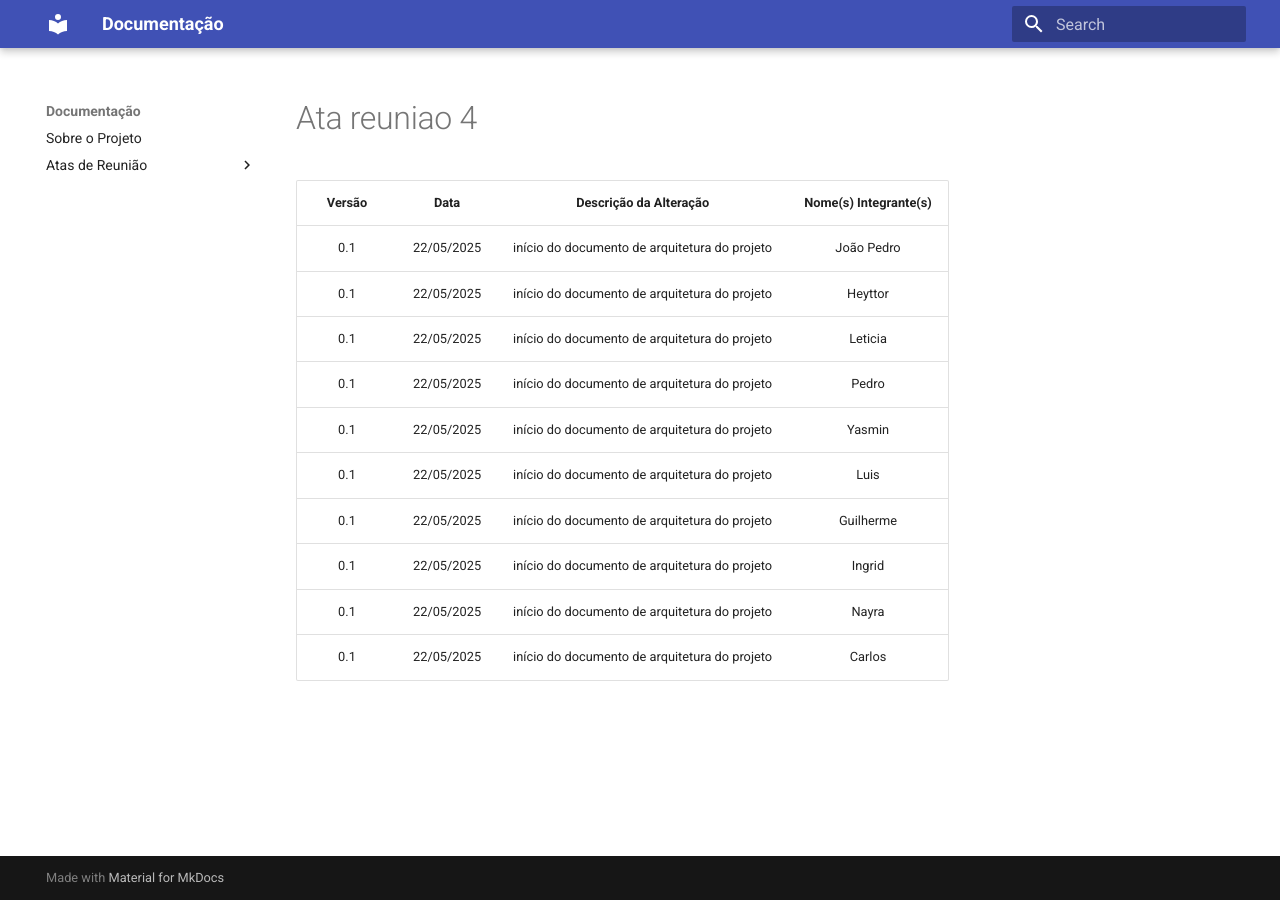
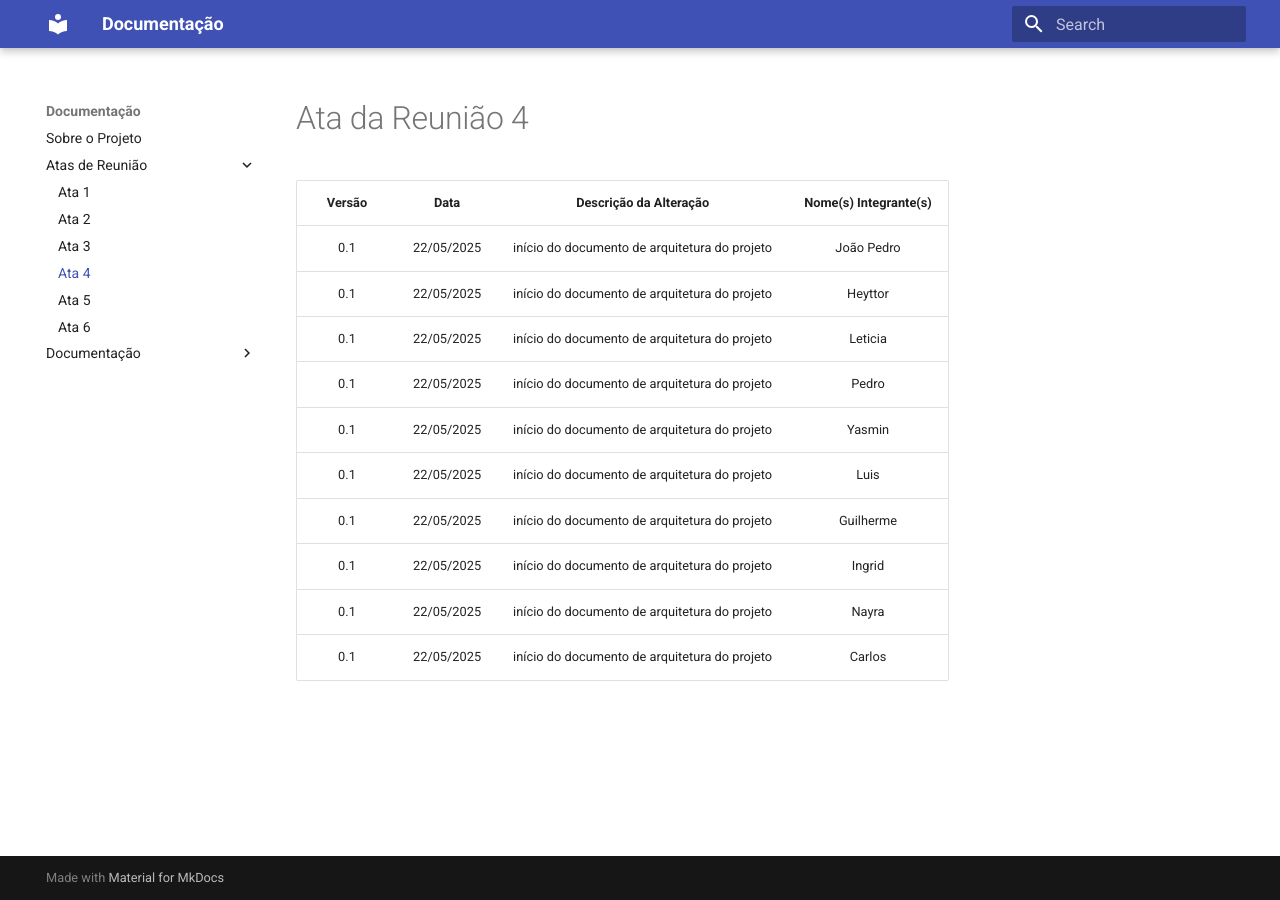
Before and after one commit to yaabdon/mds_othala_project, an MkDocs documentation site: the page built from docs/atas-reuniao/ata-reuniao-4.md, in a window 1280 px wide. Built offline with MkDocs 1.6.1 and Material for MkDocs 9.7.7, drawn with Linux system fonts in a browser that asks for light colours.

Commit message:
Documentos de Arquitetura e Visao

```diff
--- a/docs/atas-reuniao/ata-reuniao-4.md
+++ b/docs/atas-reuniao/ata-reuniao-4.md
@@ -1,3 +1,5 @@
+
+# Ata da Reunião 4
 
 | Versão | Data | Descrição da Alteração | Nome(s) Integrante(s) |
 | :----: | :--: | :--------------------: | :-------------------: |
--- a/mkdocs.yml
+++ b/mkdocs.yml
@@ -5,6 +5,13 @@
   - Atas de Reunião:
     - Ata 1: "atas-reuniao/ata-reuniao-1.md"
     - Ata 2: "atas-reuniao/ata-reuniao-2.md"
+    - Ata 3: "atas-reuniao/ata-reuniao-3.md"
+    - Ata 4: "atas-reuniao/ata-reuniao-4.md"
+    - Ata 5: "atas-reuniao/ata-reuniao-5.md"
+    - Ata 6: "atas-reuniao/ata-reuniao-6.md"
+  - Documentação:
+    - Documento de Visão: "Visao_do_Produto_e _projeto_de_escopo.md"
+    - Documento de Arquitetura: "Arquitetura.md"
 
 theme:
   name: material
```
Also changed, not shown: docs/atas-reuniao/ata-reuniao-1.md (line endings or trailing spaces), 4 other files.
